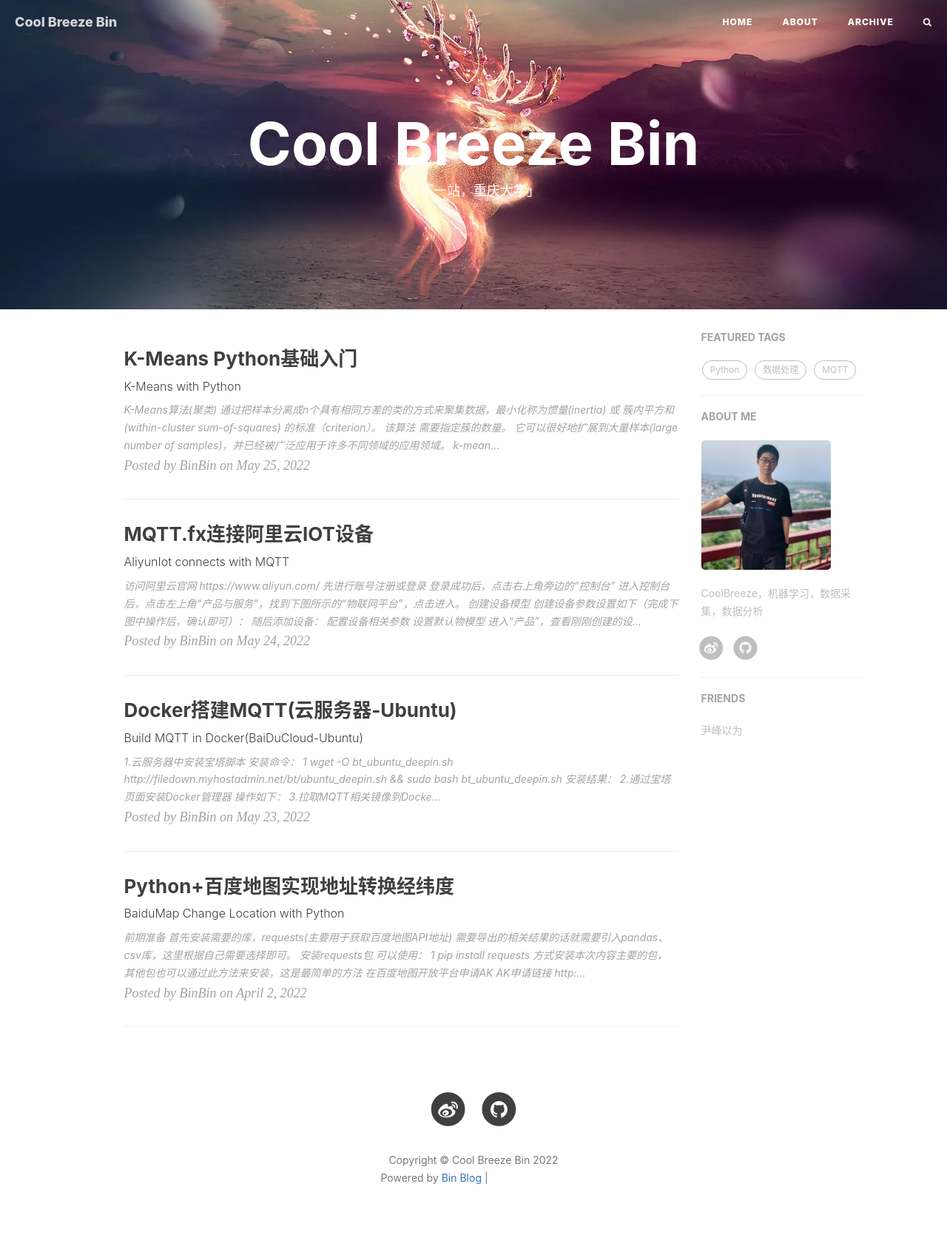
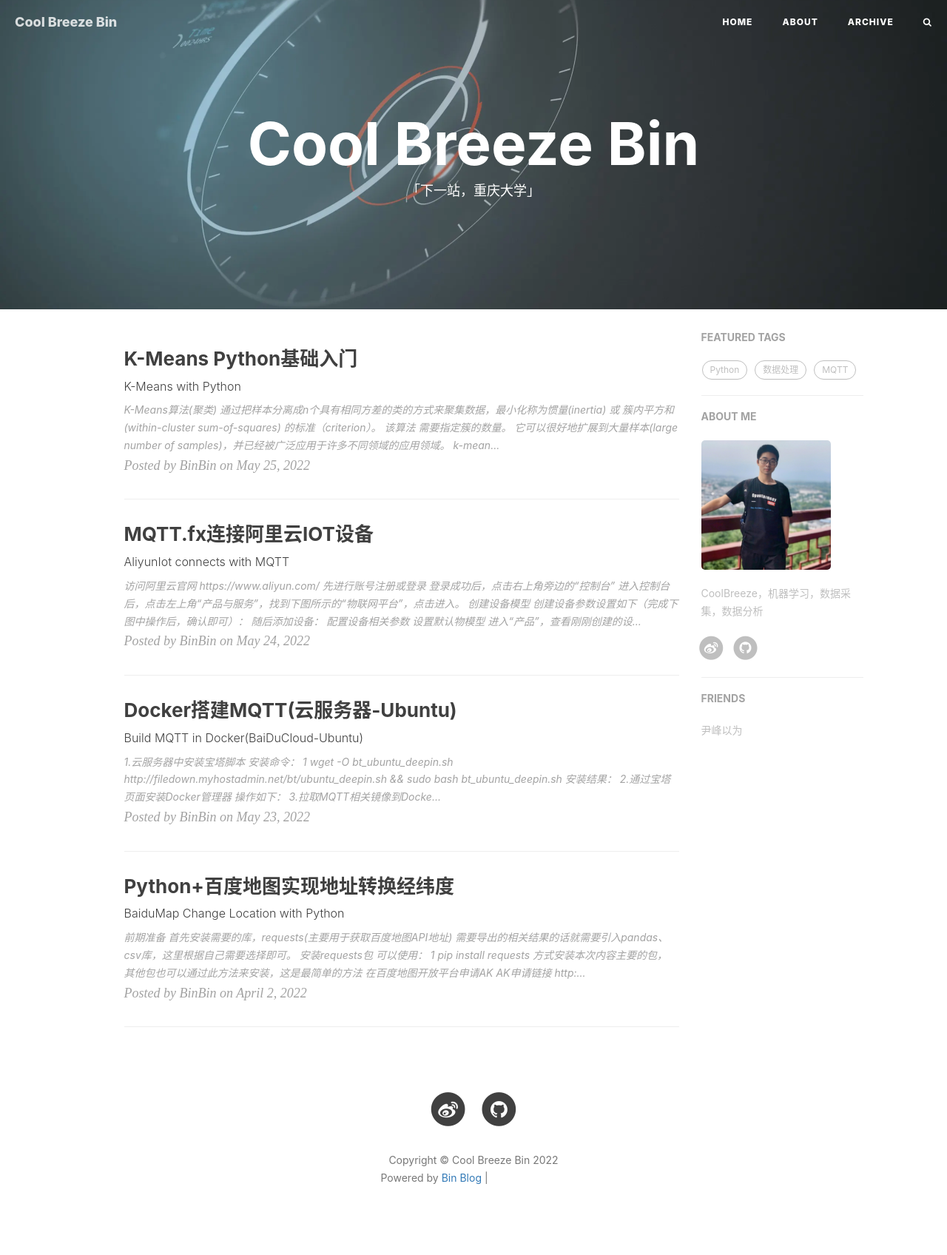
Before and after one commit to Cool-breeze-bin/Cool-breeze-bin.github.io, a Jekyll site: the page built from index.html, in a window 1280 px wide. Shown: the whole page at 74% size. Built offline with Jekyll 4.4.1, drawn with Linux system fonts in a browser that asks for light colours; nearby versions of some CDN libraries; the list of posts is cut into pages by our own code; comment, search, counter and statistics services are not loaded; grey boxes are pictures that could not be loaded.

Commit message:
Update bg

```diff
--- a/_config.yml
+++ b/_config.yml
@@ -1,7 +1,7 @@
 # Site settings
 title: Cool Breeze Bin
 SEOTitle: CoolBreeze的博客 | Bin Blog
-header-img: img/home-bg1.jpg
+header-img: img/home-bg2.jpg
 email: coolbreeze@petalmail.com
 description: "一名有梦想的本科生 | CoolBreeze，Web & Mobile Lover，Software Engineer，UX Designer | 这里是 @CoolBreeze 的个人博客，与你一起发现更大的世界。"
 keyword: "CoolBreeze, 技术分享, 热爱学术, 数据采集, 数据分析, 机器学习, 博客, 个人网站, 互联网, Web,前端"
```
Also changed, not shown: img/home-bg2.jpg (added).
